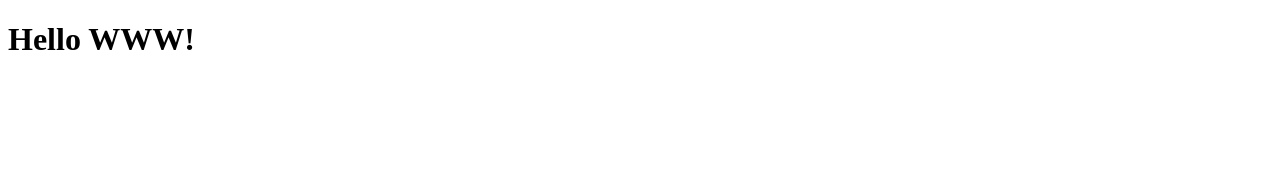
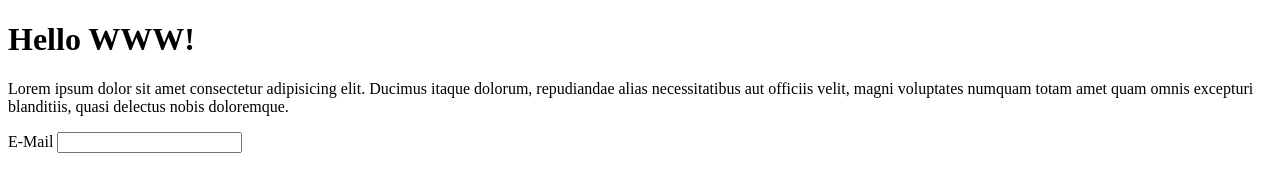
Before and after one commit to Rajavasanthan/e1t1-git-demo, a plain HTML site: page index.html in a window 1280 px wide. Drawn offline with Linux system fonts and the light colour scheme.

Commit message:
Form added

```diff
--- a/index.html
+++ b/index.html
@@ -7,5 +7,10 @@
 </head>
 <body>
      <h1>Hello WWW!</h1>
+     <p>Lorem ipsum dolor sit amet consectetur adipisicing elit. Ducimus itaque dolorum, repudiandae alias necessitatibus aut officiis velit, magni voluptates numquam totam amet quam omnis excepturi blanditiis, quasi delectus nobis doloremque.</p>
+     <form action="">
+          <label for="">E-Mail</label>
+          <input type="text">
+     </form>
 </body>
 </html>
```
